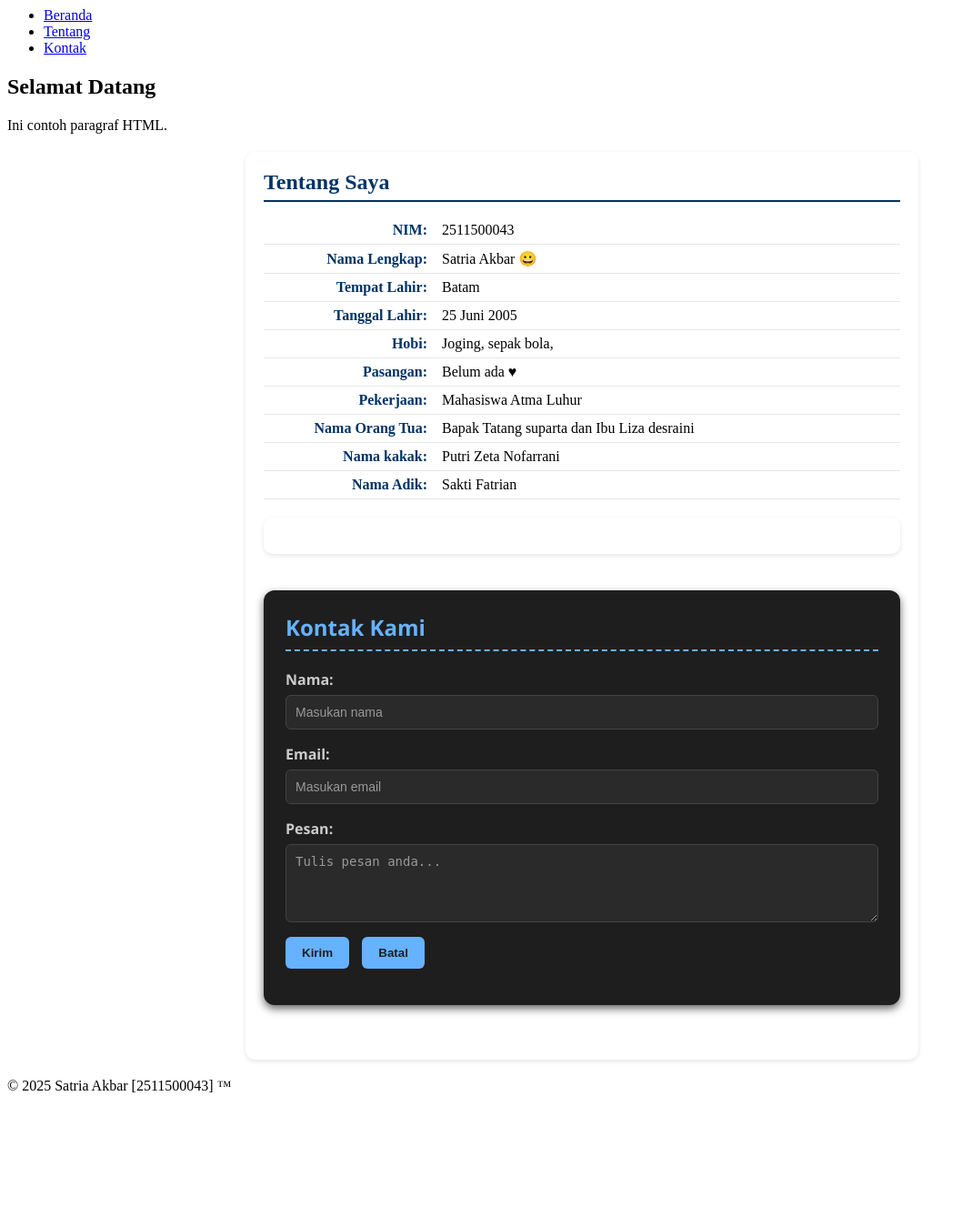
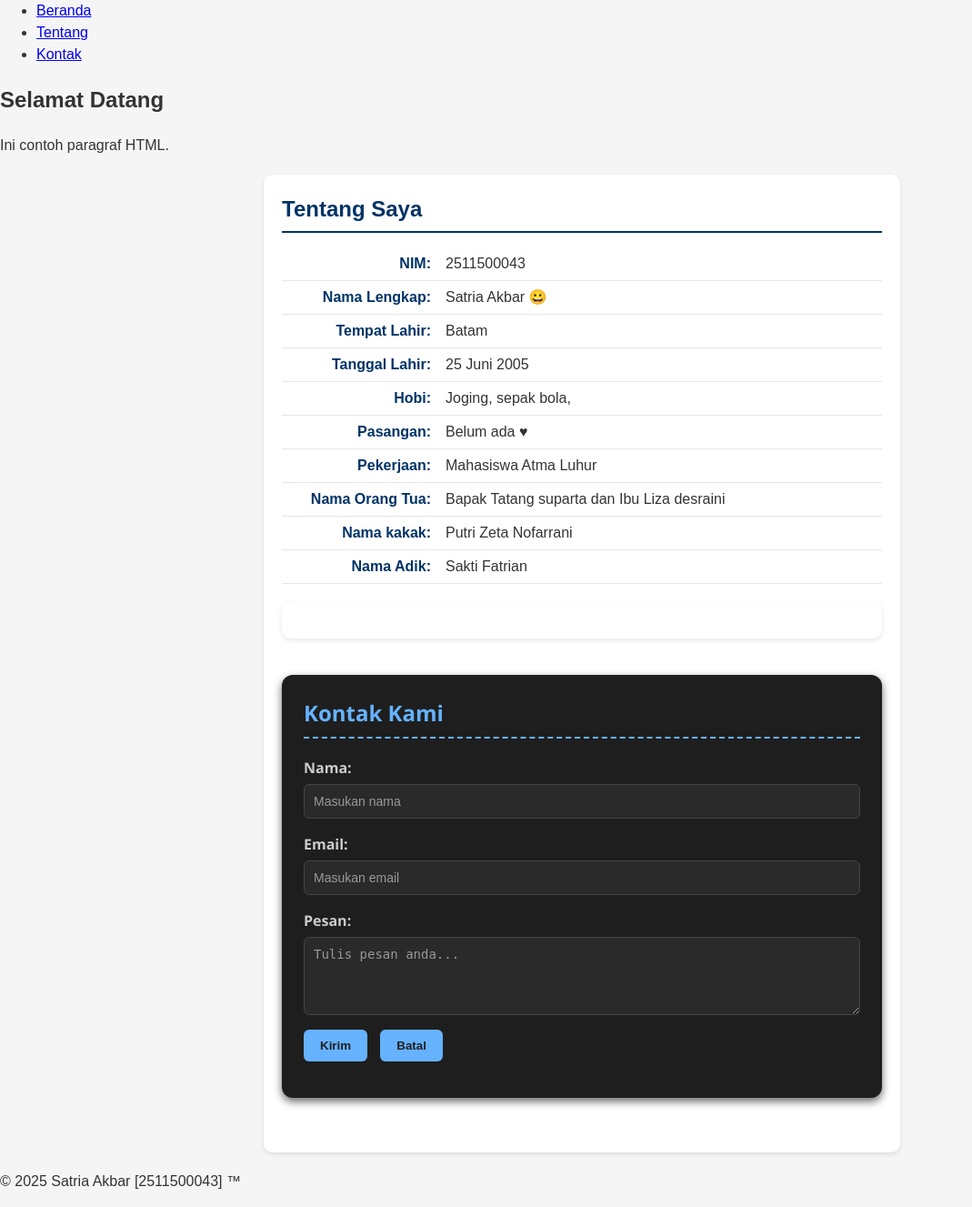
Before and after one commit to 2511500043-bit/2511500043-PWD-TI1B-25260, a PHP site: page /pertemuan-04/index.html in a window 1280 px wide. Shown: the whole page at 91% size, without its empty margins (0-1069 px from the left). Before the commit the page ends 1201 px from the top, so only its background shows below. Run offline with PHP 8.4, Linux system fonts and the light colour scheme.

Commit message:
aturan css untuk body dan global reset

```diff
--- a/pertemuan-04/style.css
+++ b/pertemuan-04/style.css
@@ -1,3 +1,14 @@
+* {
+    box-sizing: border-box;
+}
+
+body {
+    margin: 0;
+    font-family: arial, sans-serif;
+    background: #f5f5f5;
+    color: #333;
+    line-height: 1.5;
+}
 
         #about {
           background-color: #ffffff;
```
Also changed, not shown: pertemuan-04/README.md.
